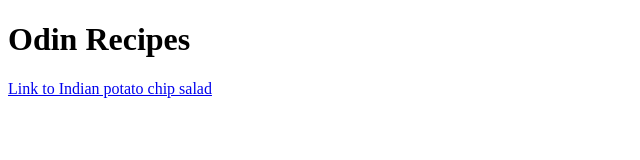
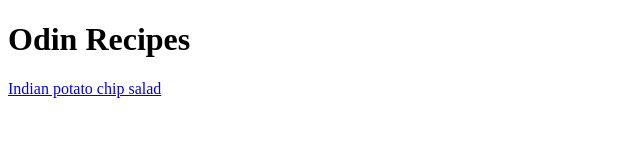
Before and after one commit to BMCARDONA/odin-recipes, a plain HTML site: page index.html in a window 1280 px wide. Shown: the full height of the page, 0-640 px from the left. Drawn offline with Linux system fonts and the light colour scheme.

Commit message:
Change name of anchor element

```diff
--- a/index.html
+++ b/index.html
@@ -8,6 +8,6 @@
 </head>
 <body>
   <h1>Odin Recipes</h1>
-  <a href="./recipes/indian_potato_chip_salad.html">Link to Indian potato chip salad</a>
+  <a href="./recipes/indian_potato_chip_salad.html">Indian potato chip salad</a>
 </body>
 </html>
```
